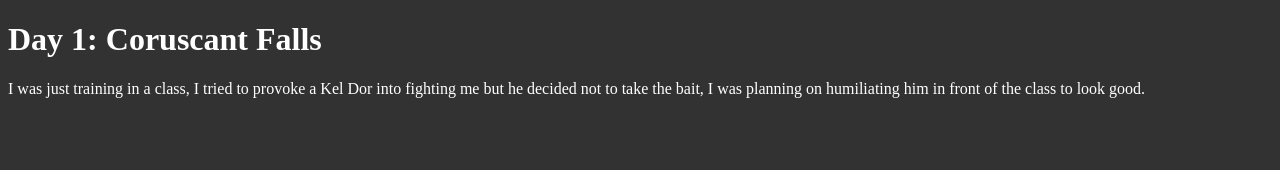
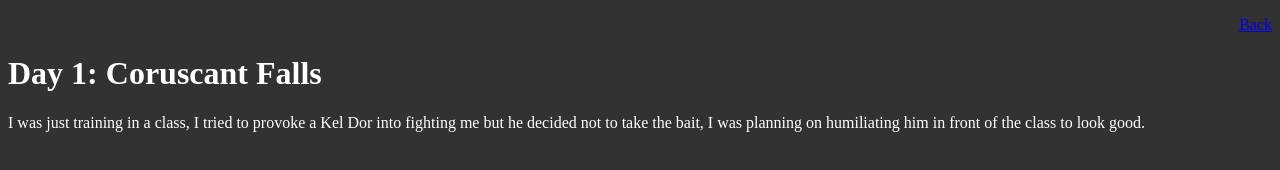
Before and after one commit to UmarCode/UmarCode.github.io, a plain HTML site: page html/Kal'sStory.html in a window 1280 px wide. Drawn offline with Linux system fonts and the light colour scheme.

Commit message:
back button added

```diff
--- a/html/Kal'sStory.html
+++ b/html/Kal'sStory.html
@@ -6,6 +6,10 @@
   </head>
 <body style="background-color:rgb(50,50,50); color:white">
   <body>
+<p align="right">
+<a href="dnd.html"> Back</a>
+</p>
+
  <h1>
   Day 1: Coruscant Falls
 </h1>
@@ -14,6 +18,7 @@
  I was just training in a class, I tried to provoke a Kel Dor into fighting me but he decided not to take
 the bait, I was planning on humiliating him in front of the class to look good.
 </p>
+
  <td>
 
     </td>
```
